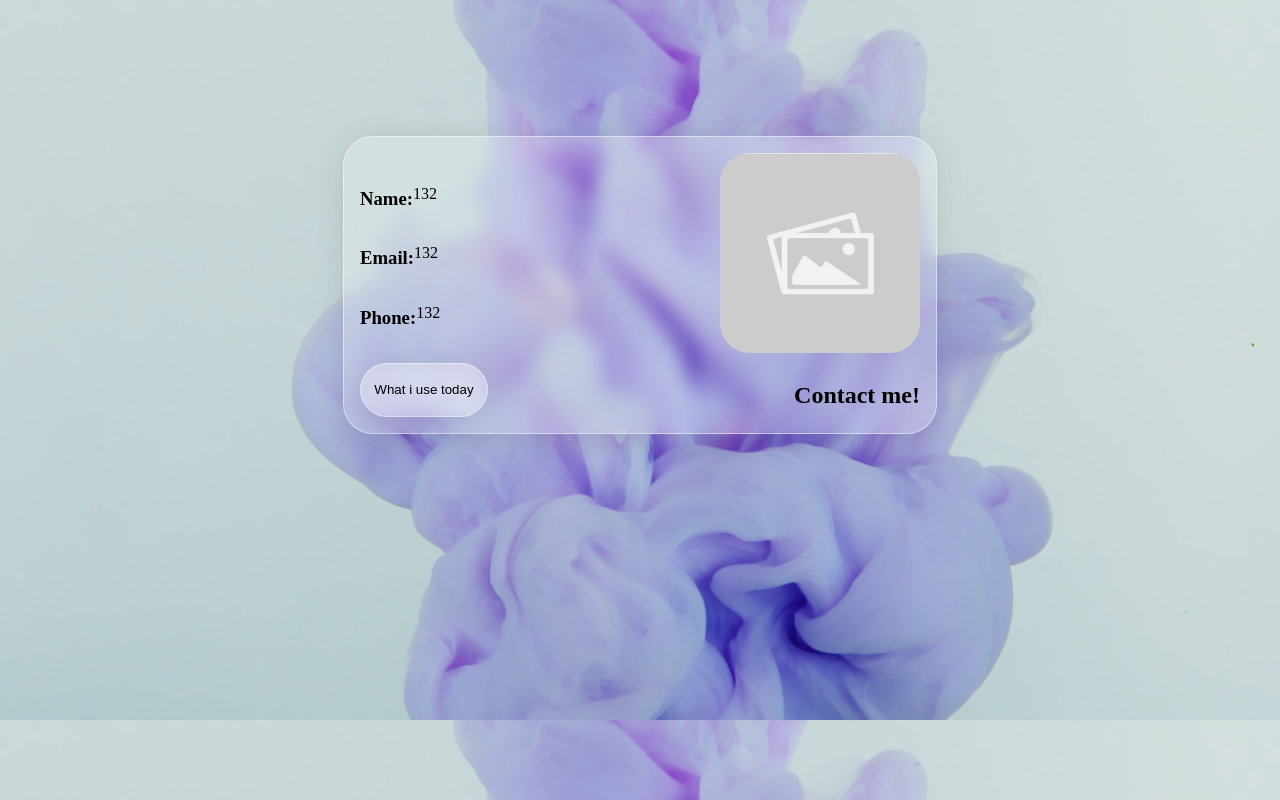
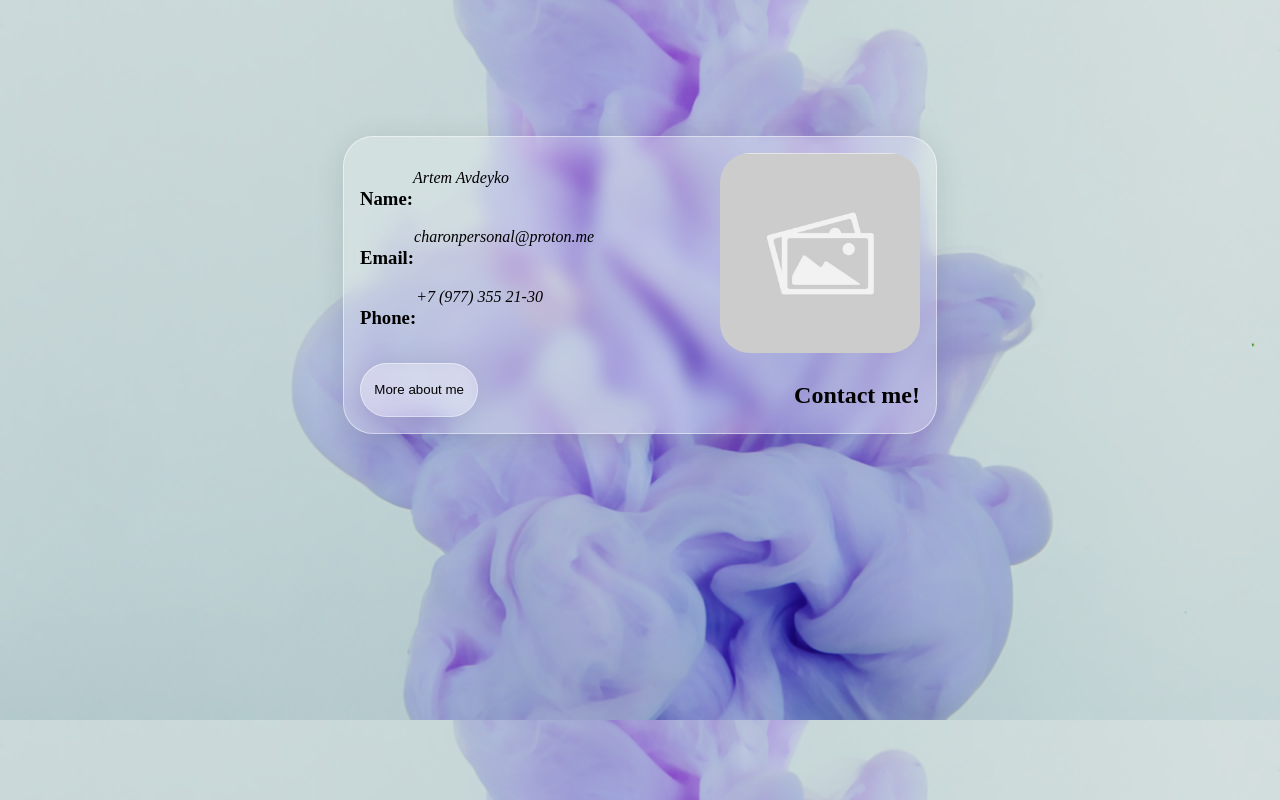
Before and after one commit to mitruhaa/personal-card, a plain HTML site: page index.html in a window 1280 px wide. Drawn offline with Linux system fonts and the light colour scheme.

Commit message:
fix typos and add italic

```diff
--- a/index.html
+++ b/index.html
@@ -4,7 +4,7 @@
         <meta charset="UTF-8">
         <meta http-equiv="X-UA-Compatible" content="IE=edge">
         <meta name="viewport" content="width=device-width, initial-scale=1.0">
-        <title>Landing page</title>
+        <title>Mitruha card</title>
         <link rel="stylesheet" href="style.css">
     </head>
     <body>
@@ -13,21 +13,21 @@
                 <ul class="personal-info">
                     <div class="info-entry">
                     <h3>Name:</h3>
-                    <p>132</p>
+                    <i>Artem Avdeyko</i>
                     </div>
                     <div class="info-entry">
                     <h3>Email:</h3>
-                    <p>132</p>
+                    <i>charonpersonal@proton.me</i>
                     </div>
                     <div class="info-entry">
                     <h3>Phone:</h3>
-                    <p>132</p>
+                    <i>+7 (977) 355 21-30</i>
                     </div>
                 </ul>
                 <img src="./images/proxy-image.jpg" class="my-photo">
             </div>
             <div class="card-bottom">
-                <button id="what-use">What i use today</button>
+                <button id="what-use">More about me</button>
                 <h2>Contact me!</h2>
             </div>
         </div>
```
